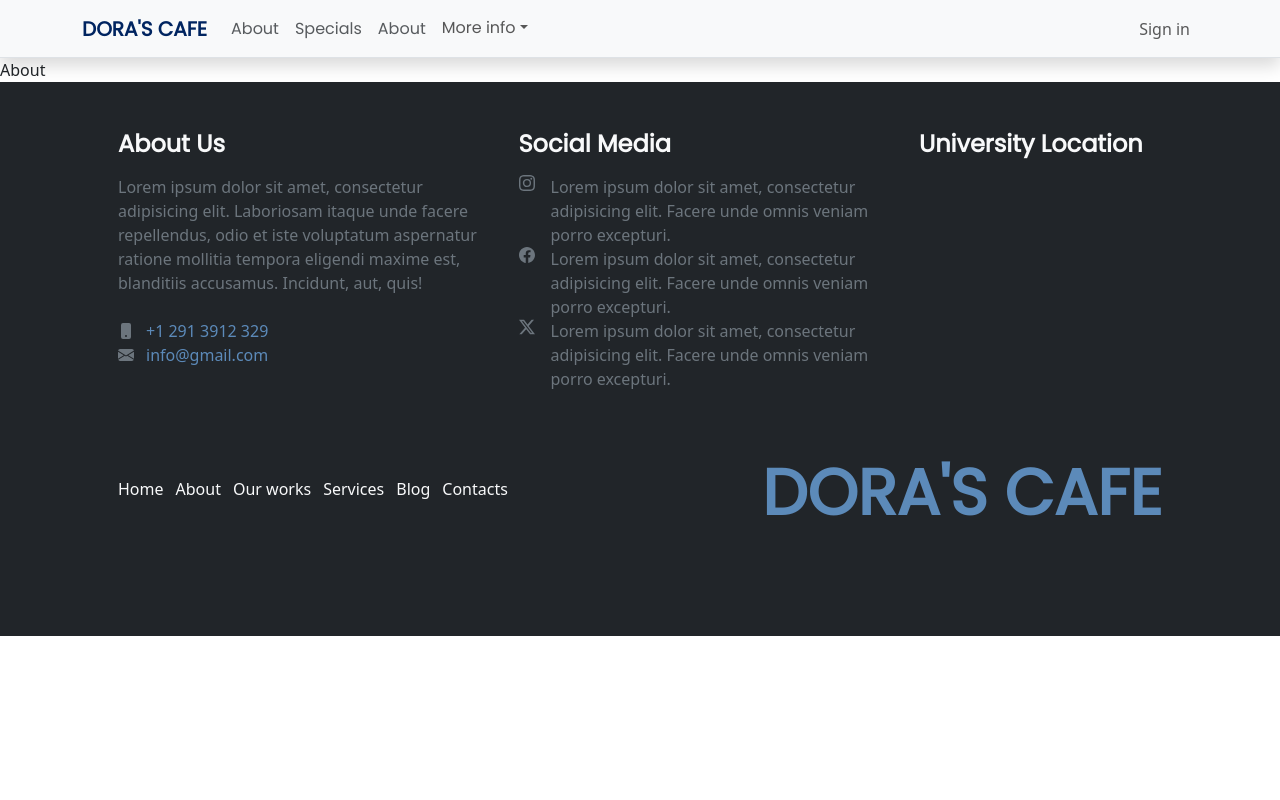
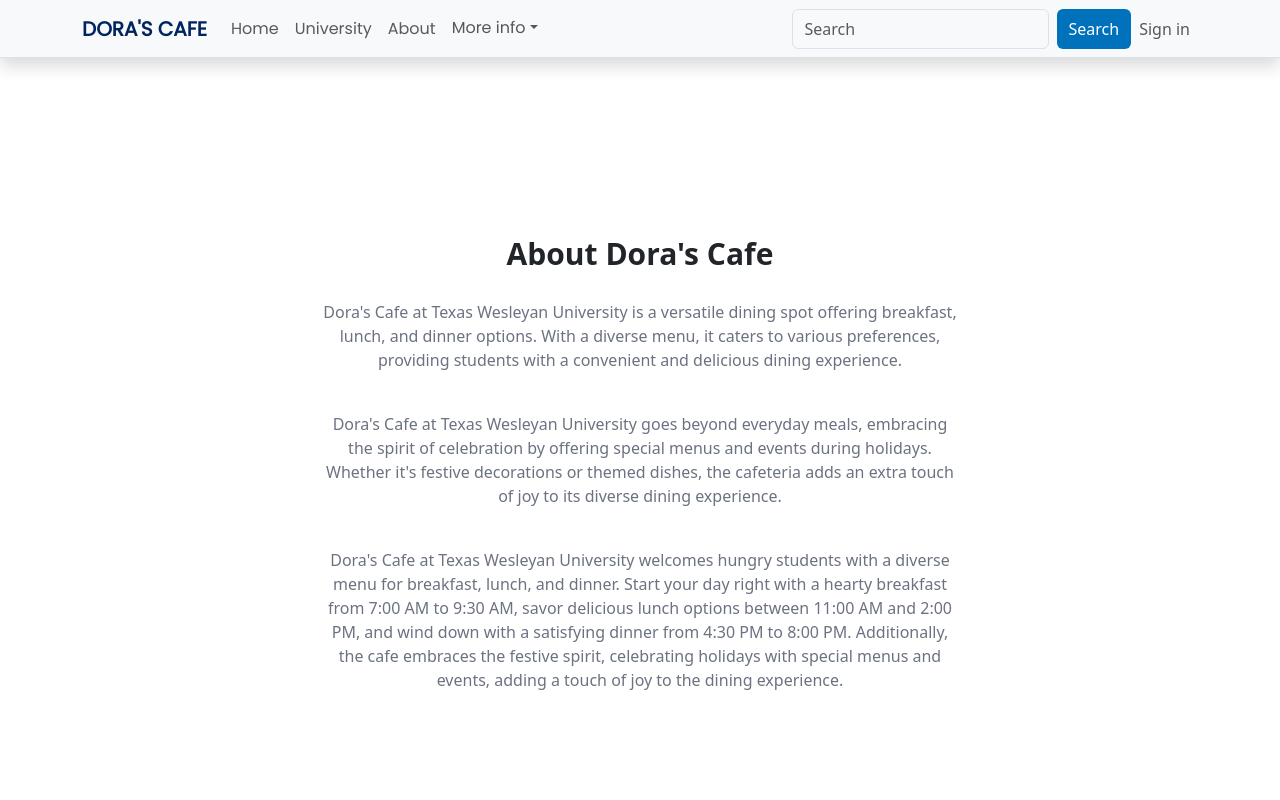
Before and after one commit to FranciscoCastillo41/Cafe-Feedback, a React (Vite) app in the folder client/: page /about in a window 1280 px wide. Shown: the top 800 px of the page. Built offline with nearby package versions, Linux system fonts and the light colour scheme; no server answers.

Commit message:
finished and add pre installation for deployment

```diff
--- a/client/index.html
+++ b/client/index.html
@@ -1,4 +1,4 @@
-<!doctype html>
+<!DOCTYPE html>
 <html lang="en">
   <head>
     <meta charset="UTF-8" />
--- a/client/src/App.jsx
+++ b/client/src/App.jsx
@@ -13,6 +13,8 @@ import CreatePost from "./pages/CreatePost";
 import UpdatePost from "./pages/UpdatePost";
 import PostPage from "./pages/PostPage";
 import ScrollToTop from "./components/ScrollToTop";
+import University from "./pages/University";
+import Search from "./pages/Search";
 
 export default function App() {
   return (
@@ -24,6 +26,9 @@ export default function App() {
         <Route path="/about" element={<About />} />
         <Route path="/signin" element={<SignIn />} />
         <Route path="/signup" element={<SignUp />} />
+        <Route path="/search" element={<Search />} />
+        <Route path="/about" element={<About />} />
+        <Route path="/university" element={<University />} />
         <Route element={<PrivateRoute />}>
           <Route path="/dashboard" element={<Dashboard />} />
         </Route>
--- a/client/src/components/Header.jsx
+++ b/client/src/components/Header.jsx
@@ -1,10 +1,12 @@
-import React from "react";
+import React, { useEffect, useState } from "react";
 import Container from "react-bootstrap/Container";
 import Navbar from "react-bootstrap/Navbar";
 import Nav from "react-bootstrap/Nav";
-import { Link } from "react-router-dom";
+import { Link, useLocation, useNavigate } from "react-router-dom";
 import { useSelector } from "react-redux";
 import Dropdown from "react-bootstrap/Dropdown";
+import Form from "react-bootstrap/Form";
+import Button from "react-bootstrap/Button";
 import { useDispatch } from "react-redux";
 import { signoutSuccess } from "../redux/user/userSlice";
 import NavDropdown from "react-bootstrap/NavDropdown";
@@ -13,7 +15,18 @@ import "./Header.css";
 
 export default function Header() {
   const { currentUser } = useSelector((state) => state.user);
+  const [searchTerm, setSearchTerm] = useState("");
+  const location = useLocation();
+  const navigate = useNavigate();
   const dispatch = useDispatch();
+
+  useEffect(() => {
+    const urlParams = new URLSearchParams(location.search);
+    const searchTermFromUrl = urlParams.get("searchTerm");
+    if (searchTermFromUrl) {
+      setSearchTerm(searchTermFromUrl);
+    }
+  }, [location.search]);
 
   const handleSignout = async () => {
     try {
@@ -31,11 +44,28 @@ export default function Header() {
     }
   };
 
+  const handleSubmit = (e) => {
+    e.preventDefault();
+    const urlParams = new URLSearchParams(location.search);
+    urlParams.set("searchTerm", searchTerm);
+    const searchQuery = urlParams.toString();
+    navigate(`/search?${searchQuery}`);
+  };
+
   return (
-    <Navbar collapseOnSelect expand="lg" bg="light" className="border-bottom shadow sticky-top">
+    <Navbar
+      collapseOnSelect
+      expand="lg"
+      bg="light"
+      className="border-bottom shadow sticky-top"
+    >
       <Container>
         <Navbar.Brand>
-          <Link to="/" className="text-decoration-none nav-font nav-brand-style" style={{color: "#002460"}}>
+          <Link
+            to="/"
+            className="text-decoration-none nav-font nav-brand-style"
+            style={{ color: "#002460" }}
+          >
             Dora's Cafe
           </Link>
         </Navbar.Brand>
@@ -43,35 +73,59 @@ export default function Header() {
         <Navbar.Collapse id="responsive-navbar-nav">
           <Nav className="me-auto">
             <Nav.Item className="nav-link">
-              <Link className="text-decoration-none text-muted nav-font">About</Link>
+              <Link to="/" className="text-decoration-none text-muted nav-font">
+                Home
+              </Link>
             </Nav.Item>
             <Nav.Item className="nav-link">
-              <Link className="text-decoration-none text-muted nav-font">Specials</Link>
+              <Link
+                to="/university"
+                className="text-decoration-none text-muted nav-font"
+              >
+                University
+              </Link>
             </Nav.Item>
             <Nav.Item className="nav-link">
-              <Link className="text-decoration-none text-muted nav-font">About</Link>
+              <Link
+                to="/about"
+                className="text-decoration-none text-muted nav-font"
+              >
+                About
+              </Link>
             </Nav.Item>
-            <NavDropdown title="More info" id="collapsible-nav-dropdown" className="nav-font">
-              <NavDropdown.Item href="#action/3.1">Dora's Cafe website</NavDropdown.Item>
+            <NavDropdown
+              title="More info"
+              id="collapsible-nav-dropdown"
+              className="nav-font"
+            >
+              <NavDropdown.Item href="https://txwes.campusdish.com/en/LocationsAndMenus/DoraRobertsDiningHall">
+                Dora's Cafe website
+              </NavDropdown.Item>
 
               <NavDropdown.Divider />
-              <NavDropdown.Item href="#action/3.4">
+              <NavDropdown.Item href="https://txwes.edu/">
                 Texas Wesleyan Website
               </NavDropdown.Item>
             </NavDropdown>
           </Nav>
           <Nav>
-            {/*
-              <Form className="d-flex">
-                <Form.Control
-                  type="search"
-                  placeholder="Search"
-                  className="me-2 bg-dark text-light"
-                  aria-label="Search"
-                />
-                <Button>Search</Button>
-              </Form>
-            */}
+            <Form className="d-flex" onSubmit={handleSubmit}>
+              <Form.Control
+                type="text"
+                placeholder="Search"
+                className="me-2 bg-light"
+                aria-label="Search"
+                value={searchTerm}
+                onChange={(e) => setSearchTerm(e.target.value)}
+              />
+              <Button
+                type="submit"
+                style={{ background: "#0072bc", border: "none" }}
+              >
+                Search
+              </Button>
+            </Form>
+
             {currentUser ? (
               <NavDropdown
                 title={
--- a/client/src/components/MyFooter.jsx
+++ b/client/src/components/MyFooter.jsx
@@ -32,10 +32,14 @@ export default function ComponentFooter() {
                 About Us
               </h1>
               <p className="mb-4 text-secondary">
-                Lorem ipsum dolor sit amet, consectetur adipisicing elit.
-                Laboriosam itaque unde facere repellendus, odio et iste
-                voluptatum aspernatur ratione mollitia tempora eligendi maxime
-                est, blanditiis accusamus. Incidunt, aut, quis!
+                Welcome to the Dora's Cafe Feedback App – your platform for
+                sharing thoughts and experiences about our dining haven at Texas
+                Wesleyan University. Created for both students and Dora's Cafe
+                team members, this app provides a seamless space for you to
+                express your opinions, suggestions, and feedback. Your input is
+                invaluable in helping us enhance the dining experience for
+                everyone. Join us in shaping the future of Dora's Cafe by
+                sharing your thoughts today!
               </p>
               <ul className="list-unstyled quick-info mb-4">
                 <li>
@@ -44,8 +48,7 @@ export default function ComponentFooter() {
                     className="d-flex align-items-center text-decoration-none"
                     style={{ color: "#5c8ab9" }}
                   >
-                    <BsPhoneFill className="mr-3 text-secondary" /> +1 291 3912
-                    329
+                    <BsPhoneFill className="mr-3 text-secondary" /> +1 (817) 531-4444
                   </a>
                 </li>
                 <li>
@@ -55,7 +58,7 @@ export default function ComponentFooter() {
                     style={{ color: "#5c8ab9" }}
                   >
                     <BsEnvelopeFill className="mr-3 text-secondary" />{" "}
-                    info@gmail.com
+                    admissions@txwes.edu
                   </a>
                 </li>
               </ul>
@@ -73,8 +76,10 @@ export default function ComponentFooter() {
                     <BsInstagram />
                   </div>
                   <div>
-                    Lorem ipsum dolor sit amet, consectetur adipisicing elit.
-                    Facere unde omnis veniam porro excepturi.
+                    Follow us on Instagram for a visual feast of campus life at
+                    Texas Wesleyan and delightful snapshots from Dora's Cafe.
+                    Stay connected and discover the vibrant community that makes
+                    our university and cafe special.
                   </div>
                 </li>
                 <li className="d-flex">
@@ -82,8 +87,10 @@ export default function ComponentFooter() {
                     <BsFacebook />
                   </div>
                   <div>
-                    Lorem ipsum dolor sit amet, consectetur adipisicing elit.
-                    Facere unde omnis veniam porro excepturi.
+                    Join our Facebook community to stay updated on the latest
+                    news, events, and engaging content from Texas Wesleyan and
+                    Dora's Cafe. Connect with fellow students and cafe
+                    enthusiasts for a virtual social experience.
                   </div>
                 </li>
                 <li className="d-flex">
@@ -91,10 +98,13 @@ export default function ComponentFooter() {
                     <BsTwitterX />
                   </div>
                   <div>
-                    Lorem ipsum dolor sit amet, consectetur adipisicing elit.
-                    Facere unde omnis veniam porro excepturi.
+                    Follow us on Twitter for quick updates, announcements, and
+                    insights into the dynamic happenings at Texas Wesleyan and
+                    the latest offerings at Dora's Cafe. Engage in real-time
+                    conversations and be part of the buzz.
                   </div>
                 </li>
+
                 {/* Add more tweets as needed */}
               </ul>
             </Col>
@@ -105,6 +115,7 @@ export default function ComponentFooter() {
               >
                 University Location
               </h1>
+                <p className="text-gray-500">1201 Wesleyan St, Fort Worth, TX 76105</p>
             </Col>
           </Row>
           <Row>
@@ -117,29 +128,20 @@ export default function ComponentFooter() {
                     </Link>
                   </li>
                   <li className="mr-3 ">
-                    <a href="#" className="text-decoration-none text-light">
+                    <Link
+                      to="/about"
+                      className="text-decoration-none text-light"
+                    >
                       About
-                    </a>
+                    </Link>
                   </li>
                   <li className="mr-3">
-                    <a href="#" className="text-decoration-none text-light">
-                      Our works
-                    </a>
-                  </li>
-                  <li className="mr-3">
-                    <a href="#" className="text-decoration-none text-light">
-                      Services
-                    </a>
-                  </li>
-                  <li className="mr-3">
-                    <a href="#" className="text-decoration-none text-light">
-                      Blog
-                    </a>
-                  </li>
-                  <li>
-                    <a href="#" className="text-decoration-none text-light">
-                      Contacts
-                    </a>
+                    <Link
+                      to="/university"
+                      className="text-decoration-none text-light"
+                    >
+                      University
+                    </Link>
                   </li>
                 </ul>
                 <div className="site-logo-wrap ml-auto">
--- a/client/src/pages/About.jsx
+++ b/client/src/pages/About.jsx
@@ -1,9 +1,27 @@
-import React from 'react'
+import React from "react";
 
 export default function About() {
   return (
-    <div>
-      About
+    <div className="min-h-screen flex items-center justify-center">
+      <div className="max-w-2xl mx-auto p-3 text-center">
+        <div>
+          <h1 className="text-3xl font-semibold text-center my-7">
+            About Dora's Cafe
+          </h1>
+          <div className="text-md text-gray-500 flex flex-col gap-6">
+            <p>
+              Dora's Cafe at Texas Wesleyan University is a versatile dining
+              spot offering breakfast, lunch, and dinner options. With a diverse
+              menu, it caters to various preferences, providing students with a
+              convenient and delicious dining experience.
+            </p>
+            <p>Dora's Cafe at Texas Wesleyan University goes beyond everyday meals, embracing the spirit of celebration by offering special menus and events during holidays. Whether it's festive decorations or themed dishes, the cafeteria adds an extra touch of joy to its diverse dining experience.</p>
+            <p>
+            Dora's Cafe at Texas Wesleyan University welcomes hungry students with a diverse menu for breakfast, lunch, and dinner. Start your day right with a hearty breakfast from 7:00 AM to 9:30 AM, savor delicious lunch options between 11:00 AM and 2:00 PM, and wind down with a satisfying dinner from 4:30 PM to 8:00 PM. Additionally, the cafe embraces the festive spirit, celebrating holidays with special menus and events, adding a touch of joy to the dining experience.
+            </p>
+          </div>
+        </div>
+      </div>
     </div>
-  )
+  );
 }
--- /dev/null
+++ b/client/src/pages/Search.jsx
@@ -0,0 +1,160 @@
+import React, { useEffect, useState } from "react";
+import { useLocation, useNavigate } from "react-router-dom";
+import Form from "react-bootstrap/Form";
+import Button from "react-bootstrap/Button";
+import PostCard from "../components/PostCard";
+
+export default function Search() {
+  const [sidebarData, setSidebarData] = useState({
+    searchTerm: "",
+    sort: "desc",
+    category: "uncategorized",
+  });
+
+  const [posts, setPosts] = useState([]);
+  const [loading, setLoading] = useState(false);
+  const [showMore, setShowMore] = useState(false);
+
+  const location = useLocation();
+
+  const navigate = useNavigate();
+
+  useEffect(() => {
+    const urlParams = new URLSearchParams(location.search);
+    const searchTermFromUrl = urlParams.get("searchTerm");
+    const sortFromUrl = urlParams.get("sort");
+    const categoryFromUrl = urlParams.get("category");
+    if (searchTermFromUrl || sortFromUrl || categoryFromUrl) {
+      setSidebarData({
+        ...sidebarData,
+        searchTerm: searchTermFromUrl,
+        sort: sortFromUrl,
+        category: categoryFromUrl,
+      });
+    }
+
+    const fetchPosts = async () => {
+      setLoading(true);
+      const searchQuery = urlParams.toString();
+      const res = await fetch(`/api/post/getposts?${searchQuery}`);
+      if (!res.ok) {
+        setLoading(false);
+        return;
+      }
+      if (res.ok) {
+        const data = await res.json();
+        setPosts(data.posts);
+        setLoading(false);
+        if (data.posts.length === 9) {
+          setShowMore(true);
+        } else {
+          setShowMore(false);
+        }
+      }
+    };
+    fetchPosts();
+  }, [location.search]);
+
+  const handleChange = (e) => {
+    if (e.target.id === "searchTerm") {
+      setSidebarData({ ...sidebarData, searchTerm: e.target.value });
+    }
+    if (e.target.id === "sort") {
+      const order = e.target.value || "desc";
+      setSidebarData({ ...sidebarData, sort: order });
+    }
+    if (e.target.id === "category") {
+      const category = e.target.value || "uncategorized";
+      setSidebarData({ ...sidebarData, category });
+    }
+  };
+
+  const handleSubmit = (e) => {
+    e.preventDefault();
+    const urlParams = new URLSearchParams(location.search);
+    urlParams.set("searchTerm", sidebarData.searchTerm);
+    urlParams.set("sort", sidebarData.sort);
+    urlParams.set("category", sidebarData.category);
+    const searchQuery = urlParams.toString();
+    navigate(`/search?${searchQuery}`);
+  };
+
+  const handleShowMore = async () => {
+    const numberOfPosts = posts.length;
+    const startIndex = numberOfPosts;
+    const urlParams = new URLSearchParams(location.search);
+    urlParams.set("startIndex", startIndex);
+    const searchQuery = urlParams.toString();
+    const res = await fetch(`/api/post/getposts?${searchQuery}`);
+    if (!res.ok) {
+      return;
+    }
+    if (res.ok) {
+      const data = await res.json();
+      setPosts([...posts, ...data.posts]);
+      if (data.posts.length === 9) {
+        setShowMore(true);
+      } else {
+        setShowMore(false);
+      }
+    }
+  };
+
+  return (
+    <div className="flex flex-col md:flex-row">
+      <div className="p-7 bg-light text-dark">
+        <Form className="flex flex-col gap-8" onSubmit={handleSubmit}>
+          <div className="flex items-center gap-2">
+            <Form.Group className="mb-3">
+              <Form.Label>Search Term:</Form.Label>
+              <Form.Control
+                type="text"
+                id="searchTerm"
+                value={sidebarData.searchTerm}
+                onChange={handleChange}
+                placeholder="Search..."
+              />
+            </Form.Group>
+          </div>
+          <div className="flex items-center gap-2">
+            <Form.Group className="mb-3">
+              <Form.Label>Sort:</Form.Label>
+              <Form.Select id="sort" onChange={handleChange} value={sidebarData.sort}>
+                <option value="desc">Latest</option>
+                <option value="asc">Oldest</option>
+              </Form.Select>
+            </Form.Group>
+          </div>
+          <div className="flex items-center gap-2">
+            <Form.Group className="mb-3">
+              <Form.Label>Category</Form.Label>
+              <Form.Select onChange={handleChange} id="category" value={sidebarData.category}>
+                <option value="uncategorized">Uncategorized</option>
+                <option value="Breakfast">Breakfast</option>
+                <option value="Lunch">Lunch</option>
+                <option value="Dinner">Dinner</option>
+              </Form.Select>
+            </Form.Group>
+          </div>
+          <Button
+            type="submit"
+            style={{ background: "#0072bc", border: "none" }}
+          >
+            Apply Filter
+          </Button>
+        </Form>
+      </div>
+      <div className="w-full mt-5">
+        <h1 className="text-center font-semibold">Post Results</h1>
+        <div className="p-7 flex flex-wrap gap-4">
+          {!loading && posts.length === 0 && <p>No posts found.</p>}
+          {loading && <p>Loading...</p>}
+          {!loading &&
+            posts &&
+            posts.map((post) => <PostCard key={post._id} post={post} />)}
+          {showMore && <Button onClick={handleShowMore}>Show More</Button>}
+        </div>
+      </div>
+    </div>
+  );
+}
--- /dev/null
+++ b/client/src/pages/University.jsx
@@ -0,0 +1,19 @@
+import React from "react";
+import CallToAction from "../components/CallToAction";
+
+export default function University() {
+  return (
+    <div className="min-h-screen flex items-center justify-center">
+      <div className="max-w-2xl mx-auto p-3 text-center">
+        <h1 className="font-semibold mb-3">Texas Wesleyan University</h1>
+        <p className="text-sm text-gray-500">
+          Texas Wesleyan University, located in Fort Worth, is a vibrant and
+          close-knit academic community. Known for its personalized approach to
+          education, the university offers a dynamic learning environment with
+          diverse programs and a strong commitment to student success.
+        </p>
+        <CallToAction />
+      </div>
+    </div>
+  );
+}
--- a/package.json
+++ b/package.json
@@ -6,7 +6,8 @@
   "main": "index.js",
   "scripts": {
     "dev": "nodemon api/index.js",
-    "start": "node api/index.js"
+    "start": "node api/index.js",
+    "build": "npm install && npm install --prefix client && npm run build --prefix client"
   },
   "keywords": [],
   "author": "",
```
Also changed, not shown: 1 other file (tests, documents, lock files or other folders).
